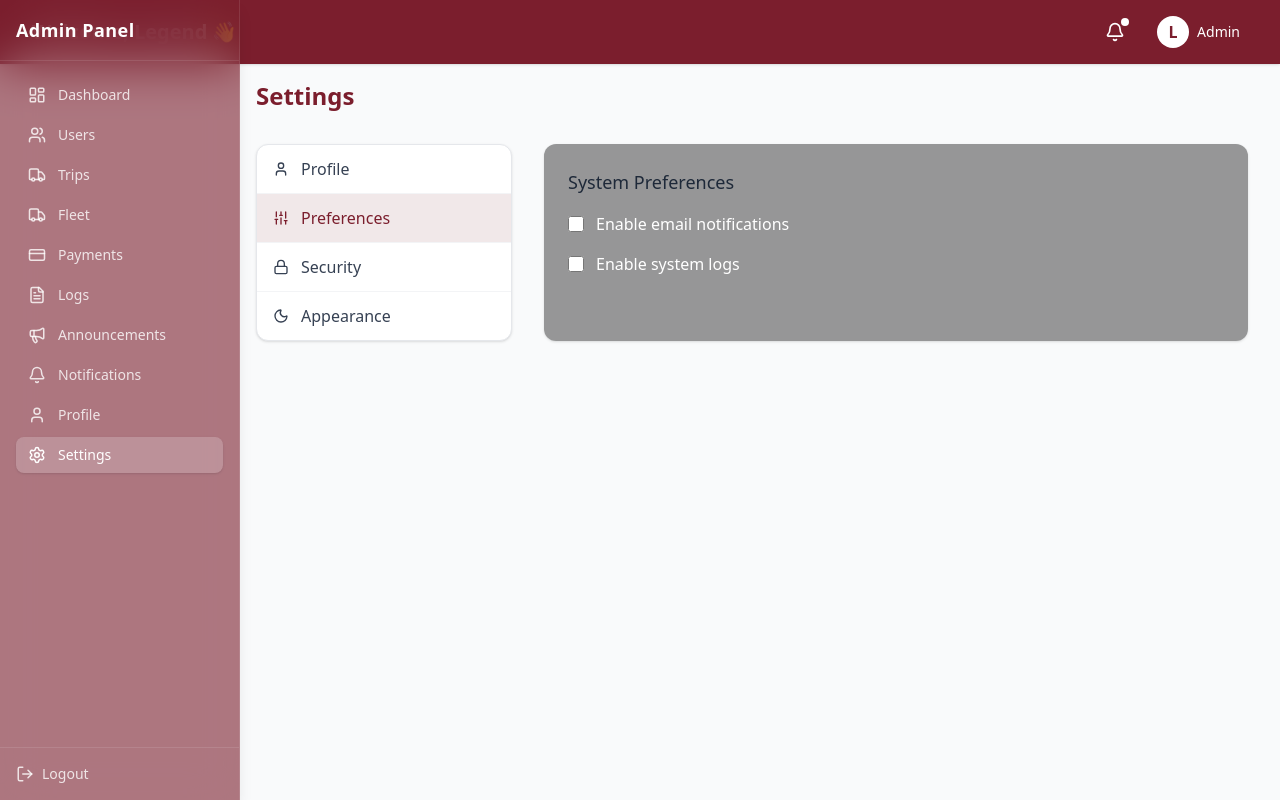
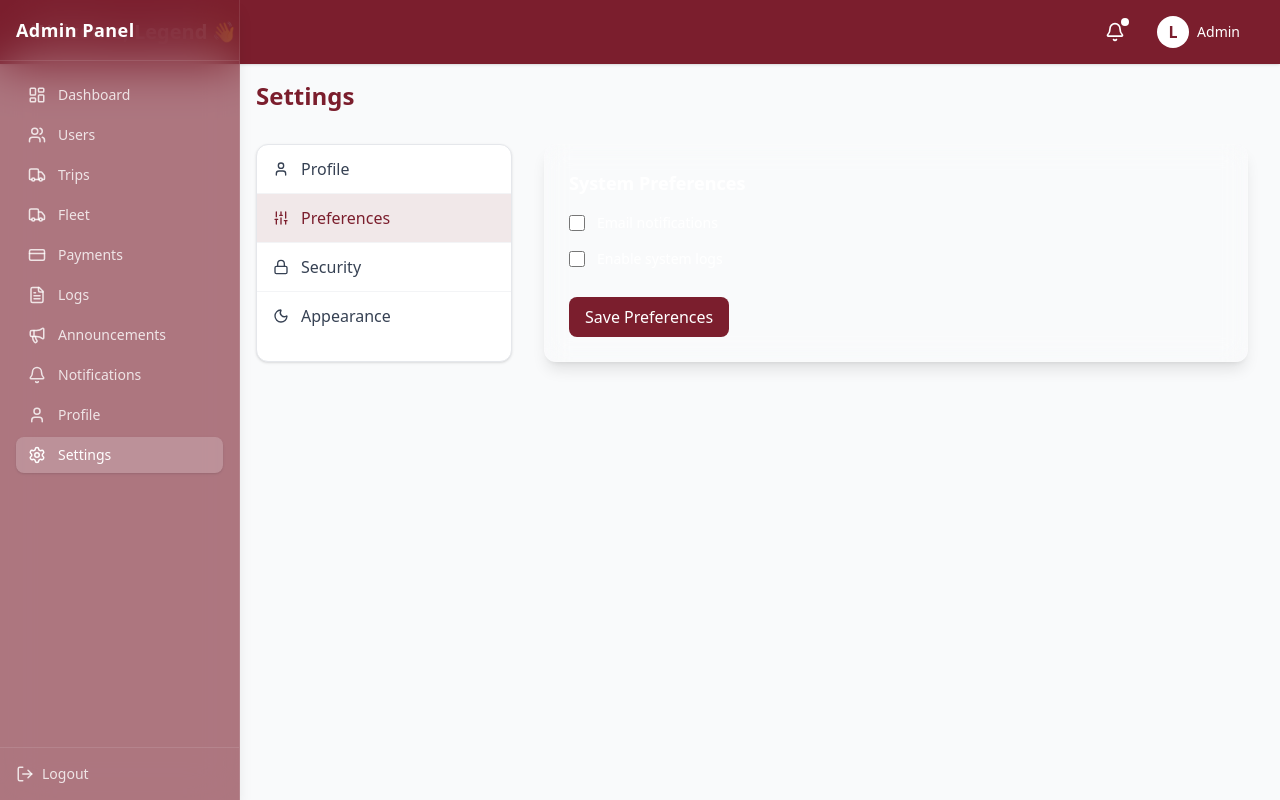
Before and after one commit to ABABUOTURI/TransGo, a Next.js app: page /admin/settings in a window 1280 px wide. Both pictures are taken after a click on the button "Preferences". Built offline with nearby package versions, Linux system fonts and the light colour scheme.

Commit message:
alerts in settings page

```diff
--- a/src/app/admin/settings/page.tsx
+++ b/src/app/admin/settings/page.tsx
@@ -1,11 +1,14 @@
 "use client";
 
 import { useState } from "react";
-import { User, Lock, Sliders, Moon, Sun } from "lucide-react";
+import { User, Lock, Sliders, Moon, Sun, X } from "lucide-react";
 
 export default function SettingsPage() {
   const [activeTab, setActiveTab] = useState("profile");
   const [theme, setTheme] = useState("light");
+  const [alert, setAlert] = useState<{ message: string; type: "success" | "error" } | null>(
+    null
+  );
 
   const tabs = [
     { id: "profile", label: "Profile", icon: <User className="w-4 h-4" /> },
@@ -14,12 +17,18 @@ export default function SettingsPage() {
     { id: "appearance", label: "Appearance", icon: <Moon className="w-4 h-4" /> },
   ];
 
+  // === Custom Alert Function ===
+  const showAlert = (message: string, type: "success" | "error" = "success") => {
+    setAlert({ message, type });
+    setTimeout(() => setAlert(null), 2500);
+  };
+
   return (
-    <div className="space-y-8">
+    <div className="space-y-8 relative">
       <h1 className="text-2xl font-semibold text-[#7B1E2D]">Settings</h1>
 
       <div className="flex flex-col md:flex-row gap-8">
-        {/* Sidebar Tabs */}
+        {/* === Sidebar Tabs === */}
         <div className="w-full md:w-64 border border-gray-200 rounded-xl overflow-hidden bg-white shadow-sm">
           {tabs.map((tab) => (
             <button
@@ -37,78 +46,105 @@ export default function SettingsPage() {
           ))}
         </div>
 
-        {/* Main Settings Panel */}
-        <div className="flex-1 bg-black/40 rounded-xl shadow p-6">
-          {activeTab === "profile" && <ProfileSettings />}
-          {activeTab === "preferences" && <SystemPreferences />}
-          {activeTab === "security" && <SecuritySettings />}
+        {/* === Main Settings Panel === */}
+        <div className="flex-1 bg-white/10 backdrop-blur-md border border-white/10 rounded-xl shadow-lg p-6 text-white">
+          {activeTab === "profile" && <ProfileSettings showAlert={showAlert} />}
+          {activeTab === "preferences" && <SystemPreferences showAlert={showAlert} />}
+          {activeTab === "security" && <SecuritySettings showAlert={showAlert} />}
           {activeTab === "appearance" && (
-            <AppearanceSettings theme={theme} setTheme={setTheme} />
+            <AppearanceSettings theme={theme} setTheme={setTheme} showAlert={showAlert} />
           )}
         </div>
       </div>
+
+      {/* === Glassmorphism Alert === */}
+      {alert && (
+        <div className="fixed inset-0 flex items-center justify-center bg-black/40 backdrop-blur-md z-50">
+          <div className="bg-black/60 text-white px-6 py-5 rounded-2xl shadow-xl flex flex-col items-center gap-3 border border-white/10 animate-fadeIn w-[90%] max-w-sm">
+            <p className="text-center text-sm">{alert.message}</p>
+            <button
+              onClick={() => setAlert(null)}
+              className="bg-[#7B1E2D] hover:bg-[#8d2233] text-white px-4 py-1.5 rounded-lg transition text-sm"
+            >
+              OK
+            </button>
+          </div>
+        </div>
+      )}
     </div>
   );
 }
 
 /* === Subcomponents === */
 
-function ProfileSettings() {
+function ProfileSettings({ showAlert }: { showAlert: (m: string, t?: "success" | "error") => void }) {
   return (
     <div className="space-y-4">
-      <h2 className="text-lg font-medium text-gray-800">Profile Settings</h2>
+      <h2 className="text-lg font-semibold">Profile Settings</h2>
       <div className="grid grid-cols-1 md:grid-cols-2 gap-4">
         <input
           type="text"
           placeholder="Full Name"
-          className="border px-3 py-2 rounded-lg focus:ring-2 focus:ring-[#7B1E2D] outline-none"
+          className="border px-3 py-2 rounded-lg text-black focus:ring-2 focus:ring-[#7B1E2D] outline-none"
         />
         <input
           type="email"
           placeholder="Email Address"
-          className="border px-3 py-2 rounded-lg focus:ring-2 focus:ring-[#7B1E2D] outline-none"
+          className="border px-3 py-2 rounded-lg text-black focus:ring-2 focus:ring-[#7B1E2D] outline-none"
         />
       </div>
-      <button className="mt-3 bg-[#7B1E2D] text-white px-4 py-2 rounded-lg hover:bg-[#641824] transition">
+      <button
+        onClick={() => showAlert("✅ Profile updated successfully!", "success")}
+        className="mt-3 bg-[#7B1E2D] text-white px-4 py-2 rounded-lg hover:bg-[#641824] transition"
+      >
         Save Changes
       </button>
     </div>
   );
 }
 
-function SystemPreferences() {
+function SystemPreferences({ showAlert }: { showAlert: (m: string, t?: "success" | "error") => void }) {
   return (
     <div className="space-y-4">
-      <h2 className="text-lg font-medium text-gray-800">System Preferences</h2>
-      <label className="flex items-center gap-3">
+      <h2 className="text-lg font-semibold">System Preferences</h2>
+      <label className="flex items-center gap-3 text-sm">
         <input type="checkbox" className="w-4 h-4 accent-[#7B1E2D]" />
-        <span>Enable email notifications</span>
+        <span>Email notifications</span>
       </label>
-      <label className="flex items-center gap-3">
+      <label className="flex items-center gap-3 text-sm">
         <input type="checkbox" className="w-4 h-4 accent-[#7B1E2D]" />
         <span>Enable system logs</span>
       </label>
+      <button
+        onClick={() => showAlert("✅ Preferences saved!", "success")}
+        className="mt-3 bg-[#7B1E2D] text-white px-4 py-2 rounded-lg hover:bg-[#641824] transition"
+      >
+        Save Preferences
+      </button>
     </div>
   );
 }
 
-function SecuritySettings() {
+function SecuritySettings({ showAlert }: { showAlert: (m: string, t?: "success" | "error") => void }) {
   return (
     <div className="space-y-4">
-      <h2 className="text-lg font-medium text-gray-800">Security</h2>
+      <h2 className="text-lg font-semibold">Security</h2>
       <div className="grid grid-cols-1 md:grid-cols-2 gap-4">
         <input
           type="password"
           placeholder="Current Password"
-          className="border px-3 py-2 rounded-lg focus:ring-2 focus:ring-[#7B1E2D] outline-none"
+          className="border px-3 py-2 rounded-lg text-black focus:ring-2 focus:ring-[#7B1E2D] outline-none"
         />
         <input
           type="password"
           placeholder="New Password"
-          className="border px-3 py-2 rounded-lg focus:ring-2 focus:ring-[#7B1E2D] outline-none"
+          className="border px-3 py-2 rounded-lg text-black focus:ring-2 focus:ring-[#7B1E2D] outline-none"
         />
       </div>
-      <button className="mt-3 bg-[#7B1E2D] text-white px-4 py-2 rounded-lg hover:bg-[#641824] transition">
+      <button
+        onClick={() => showAlert("🔐 Password updated successfully!", "success")}
+        className="mt-3 bg-[#7B1E2D] text-white px-4 py-2 rounded-lg hover:bg-[#641824] transition"
+      >
         Update Password
       </button>
     </div>
@@ -118,30 +154,37 @@ function SecuritySettings() {
 function AppearanceSettings({
   theme,
   setTheme,
+  showAlert,
 }: {
   theme: string;
   setTheme: (t: string) => void;
+  showAlert: (m: string, t?: "success" | "error") => void;
 }) {
+  const handleThemeChange = (mode: string) => {
+    setTheme(mode);
+    showAlert(`🌗 Switched to ${mode} mode`, "success");
+  };
+
   return (
     <div className="space-y-4">
-      <h2 className="text-lg font-medium text-gray-800">Appearance</h2>
+      <h2 className="text-lg font-semibold">Appearance</h2>
       <div className="flex items-center gap-4">
         <button
-          onClick={() => setTheme("light")}
+          onClick={() => handleThemeChange("light")}
           className={`flex items-center gap-2 px-4 py-2 rounded-lg border transition ${
             theme === "light"
-              ? "bg-[#7B1E2D]/10 border-[#7B1E2D] text-[#7B1E2D]"
-              : "hover:bg-gray-100 border-gray-300"
+              ? "bg-[#7B1E2D]/10 border-[#7B1E2D] text-white"
+              : "hover:bg-white/10 border-white/20 text-white/80"
           }`}
         >
           <Sun className="w-5 h-5" /> Light
         </button>
         <button
-          onClick={() => setTheme("dark")}
+          onClick={() => handleThemeChange("dark")}
           className={`flex items-center gap-2 px-4 py-2 rounded-lg border transition ${
             theme === "dark"
-              ? "bg-[#7B1E2D]/10 border-[#7B1E2D] text-[#7B1E2D]"
-              : "hover:bg-gray-100 border-gray-300"
+              ? "bg-[#7B1E2D]/10 border-[#7B1E2D] text-white"
+              : "hover:bg-white/10 border-white/20 text-white/80"
           }`}
         >
           <Moon className="w-5 h-5" /> Dark
```
